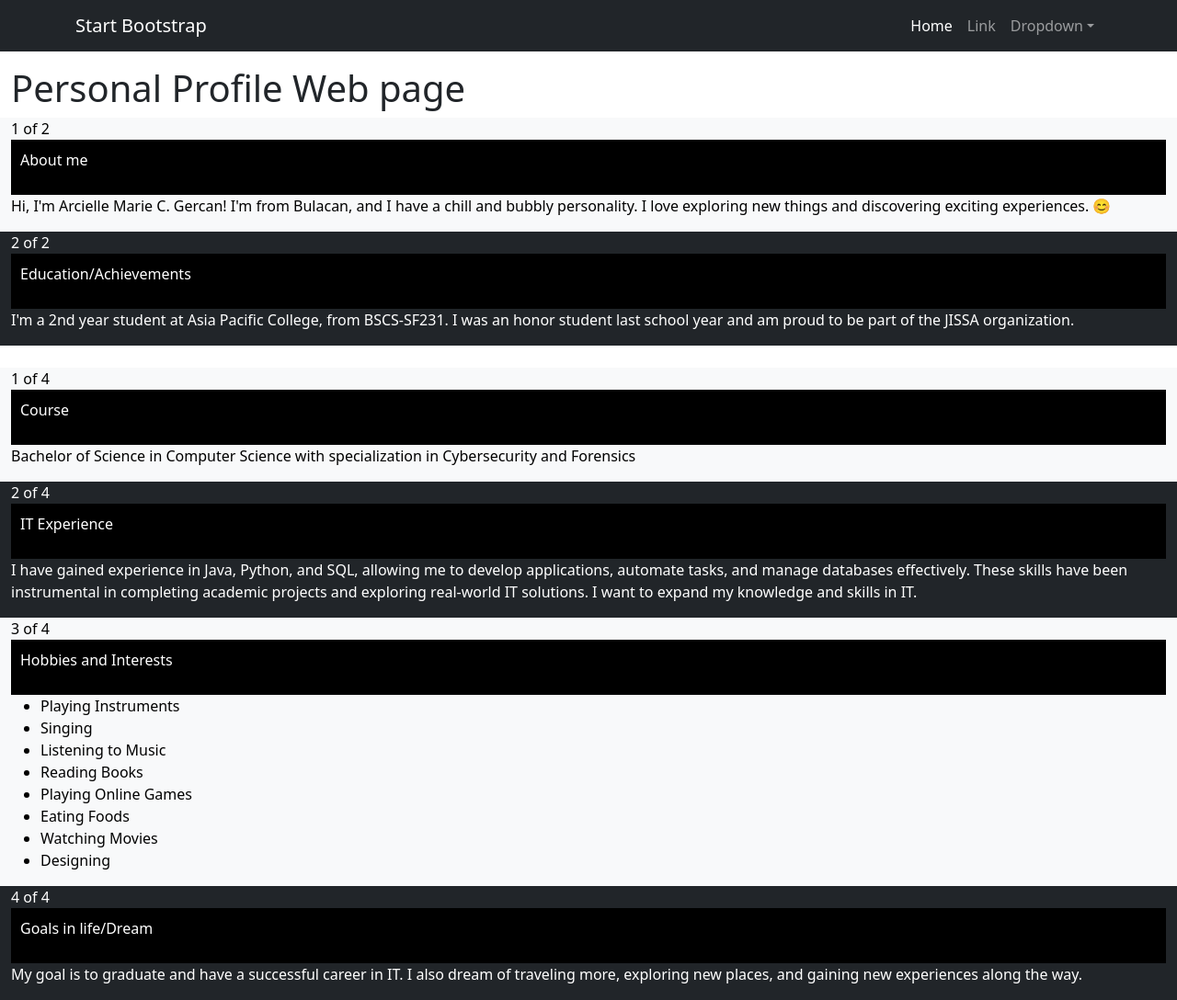
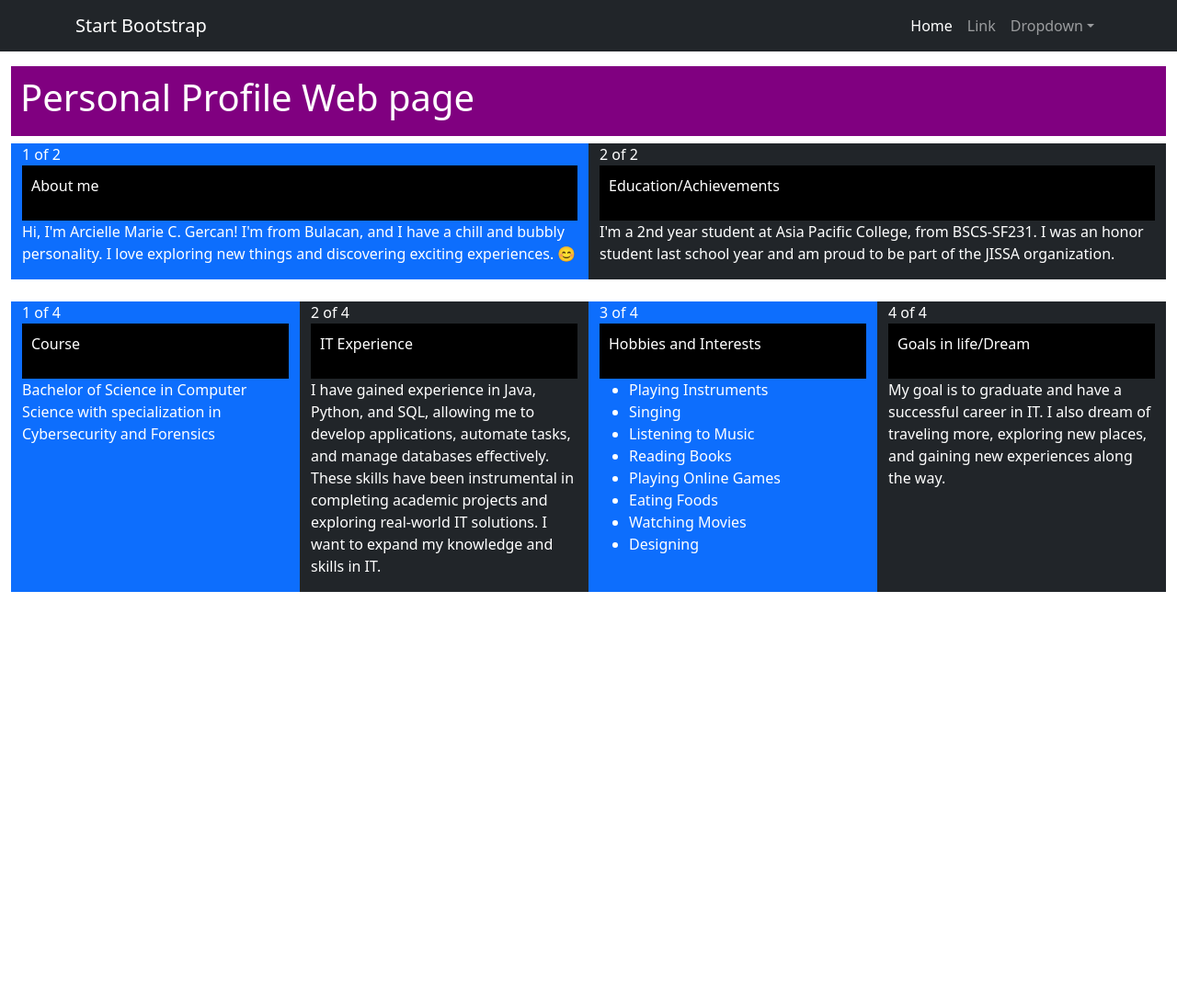
Before and after one commit to ArcielleGercan/-Webprog-SF231-bootstrap-template, a plain HTML site: page sb/index.html in a window 1280 px wide. Shown: the whole page at 92% size. After the commit the page ends 800 px from the top, so only its background shows below. Drawn offline with nearby package versions, Linux system fonts and the light colour scheme.

Commit message:
back to original

```diff
--- a/sb/index.html
+++ b/sb/index.html
@@ -36,11 +36,12 @@
         </nav>
         <!-- Page content-->
         <div class="container-fluid mt-3">
+            <h1><div style="background-color:purple;color:white;padding: 10px;">
               <h1>Personal Profile Web page</h1>
             </div></h1>
             <div class="container-fluid">
               <div class="row">
-                <div class="text-bg-light">1 of 2 <div style="background-color:black;color:white;padding: 10px;">
+                <div class="col-md bg-primary text-white">1 of 2 <div style="background-color:black;color:white;padding: 10px;">
                   <p>About me</p> </div>
                   <p>Hi, I'm Arcielle Marie C. Gercan!
                     I'm from Bulacan, and I have a chill and bubbly personality. I love exploring new things and discovering exciting experiences. 😊</p>
@@ -55,7 +56,7 @@
 
             <div class="container-fluid">
               <div class="row">
-                <div class="text-bg-light">1 of 4 <div style="background-color:black;color:white;padding: 10px;">
+                <div class="col-md bg-primary text-white">1 of 4 <div style="background-color:black;color:white;padding: 10px;">
                   <p>Course</p> </div>
                   <p> Bachelor of Science in Computer Science with specialization in Cybersecurity and Forensics</p>
                 </div>
@@ -63,7 +64,7 @@
                   <p>IT Experience</p> </div>
                   <p> I have gained experience in Java, Python, and SQL, allowing me to develop applications, automate tasks, and manage databases effectively. These skills have been instrumental in completing academic projects and exploring real-world IT solutions. I want to expand my knowledge and skills in IT.</p>
                </div>
-                <div class="text-bg-light">3 of 4 <div style="background-color:black;color:white;padding: 10px;">
+                <div class="col-md bg-primary text-white">3 of 4 <div style="background-color:black;color:white;padding: 10px;">
                   <p>Hobbies and Interests</p> </div>
                   <ul>
                     <li>Playing Instruments</li>
```
